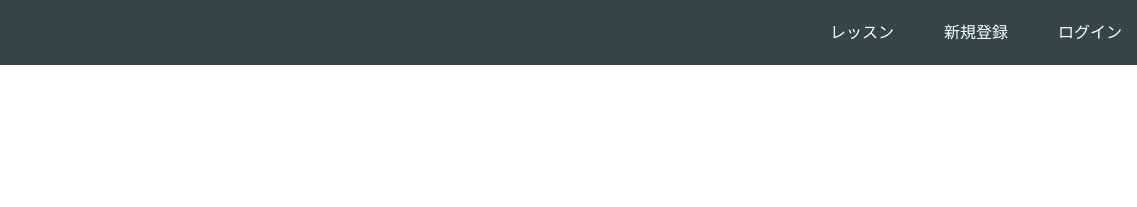
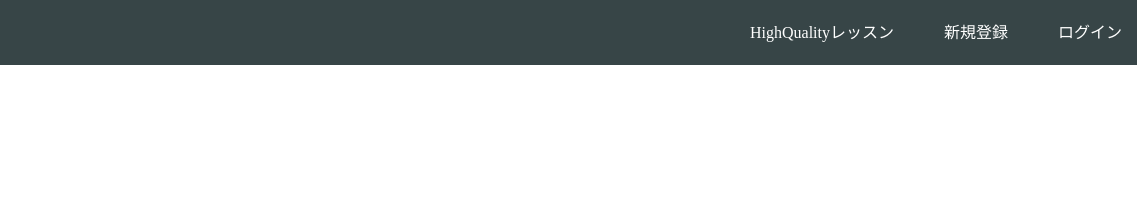
Before and after one commit to uruu-github/prog-8.io, a plain HTML site: page index.html in a window 1280 px wide. Shown: the top 207 px of the page, 143-1280 px from the left. Drawn offline with Linux system fonts and the light colour scheme.

Commit message:
Update index.html

```diff
--- a/index.html
+++ b/index.html
@@ -15,7 +15,7 @@
       </div>
       <span class="fa fa-bars menu-icon"></span>
       <div class="header-right">
-        <a href="#">レッスン</a>
+        <a href="#">HighQualityレッスン</a>
         <a href="#">新規登録</a>
         <a href="#" class="login">ログイン</a>
       </div>
```
